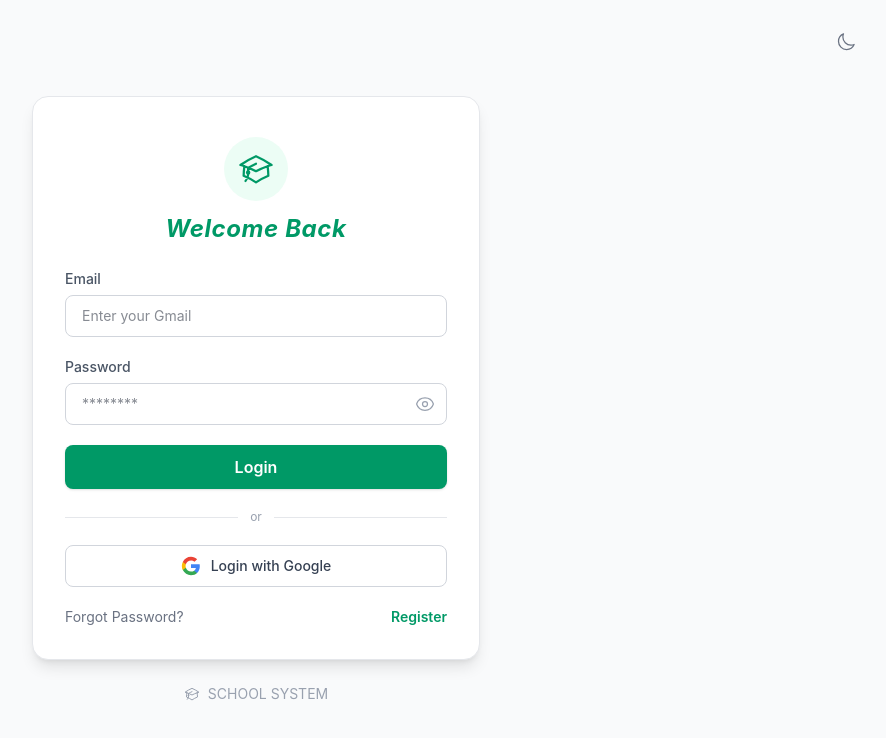
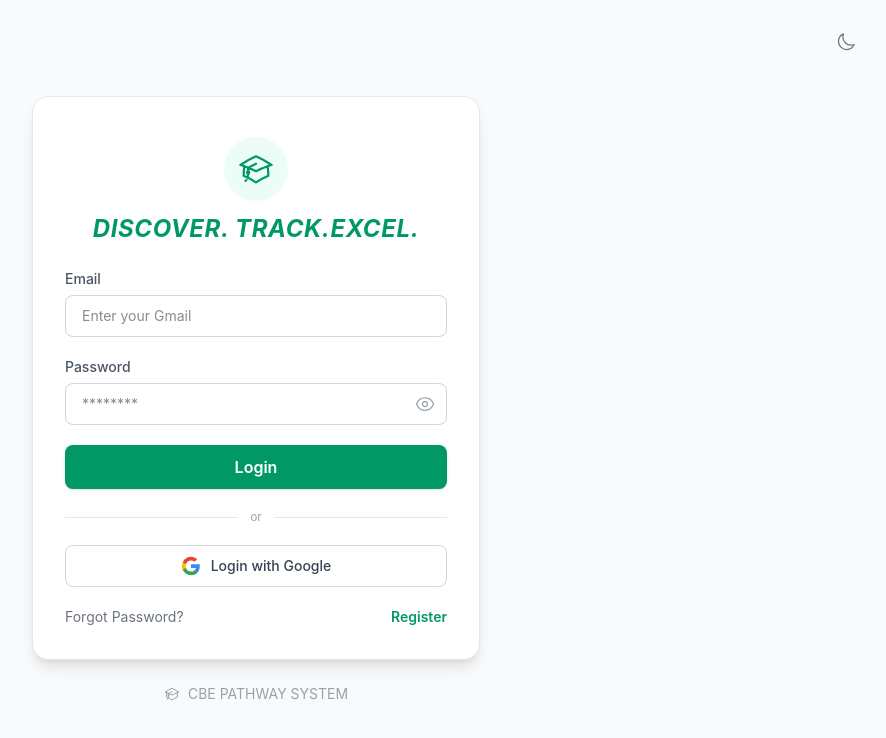
Before and after one commit to tompoenock/pro-cbe, an Angular app in the folder cbc-frontend/: page /login in a window 1280 px wide. Shown: the top 738 px of the page, without its empty margins (384-1270 px from the left). Built offline with nearby package versions, Linux system fonts and the light colour scheme; no server answers.

Commit message:
update login heading and performance button text

```diff
--- a/cbc-frontend/src/app/authentication/login/login.component.html
+++ b/cbc-frontend/src/app/authentication/login/login.component.html
@@ -24,7 +24,7 @@
               d="M4.26 10.147a60.438 60.438 0 0 0-.491 6.347A48.62 48.62 0 0 1 12 20.904a48.62 48.62 0 0 1 8.232-4.41 60.46 60.46 0 0 0-.491-6.347m-15.482 0a50.636 50.636 0 0 0-2.658-.813A59.906 59.906 0 0 1 12 3.493a59.903 59.903 0 0 1 10.399 5.84c-.896.248-1.783.52-2.658.814m-15.482 0A50.717 50.717 0 0 1 12 13.489a50.702 50.702 0 0 1 7.74-3.342M6.75 15a.75.75 0 1 0 0-1.5.75.75 0 0 0 0 1.5Zm0 0v-3.675A55.378 55.378 0 0 1 12 8.443m-7.007 11.55A5.981 5.981 0 0 0 6.75 15.75v-1.5" />
           </svg>
         </div>
-        <h2 [class]="darkMode ? 'text-white text-2xl font-bold tracking-wide italic' : 'text-emerald-600 text-2xl font-bold tracking-wide italic'">Welcome Back</h2>
+        <h2 [class]="darkMode ? 'text-white text-2xl font-bold tracking-wide italic' : 'text-emerald-600 text-2xl font-bold tracking-wide italic'">DISCOVER. TRACK.EXCEL.</h2>
       </div>
 
       <!-- Login Form -->
@@ -155,7 +155,7 @@
       <svg class="w-4 h-4" fill="none" stroke="currentColor" stroke-width="1.5" viewBox="0 0 24 24">
         <path stroke-linecap="round" stroke-linejoin="round" d="M4.26 10.147a60.438 60.438 0 0 0-.491 6.347A48.62 48.62 0 0 1 12 20.904a48.62 48.62 0 0 1 8.232-4.41 60.46 60.46 0 0 0-.491-6.347m-15.482 0a50.636 50.636 0 0 0-2.658-.813A59.906 59.906 0 0 1 12 3.493a59.903 59.903 0 0 1 10.399 5.84c-.896.248-1.783.52-2.658.814m-15.482 0A50.717 50.717 0 0 1 12 13.489a50.702 50.702 0 0 1 7.74-3.342M6.75 15a.75.75 0 1 0 0-1.5.75.75 0 0 0 0 1.5Zm0 0v-3.675A55.378 55.378 0 0 1 12 8.443m-7.007 11.55A5.981 5.981 0 0 0 6.75 15.75v-1.5" />
       </svg>
-      <span>SCHOOL SYSTEM</span>
+      <span>CBE PATHWAY SYSTEM</span>
     </div>
   </div>
 </div>
--- a/cbc-frontend/src/app/pages/performance/performance.component.html
+++ b/cbc-frontend/src/app/pages/performance/performance.component.html
@@ -8,7 +8,7 @@
       </button>
       <button (click)="switchToBulk()" class="px-4 py-2 text-sm font-medium rounded-lg transition-colors"
         [class]="mode === 'bulk' ? 'bg-blue-600 text-white' : (darkMode ? 'text-slate-300 hover:bg-slate-700' : 'text-gray-600 hover:bg-gray-100')">
-        Bulk Entry
+         Enter Marks
       </button>
       <button (click)="switchToOverall()" class="px-4 py-2 text-sm font-medium rounded-lg transition-colors"
         [class]="mode === 'overall' ? 'bg-green-600 text-white' : (darkMode ? 'text-slate-300 hover:bg-slate-700' : 'text-gray-600 hover:bg-gray-100')">
```
